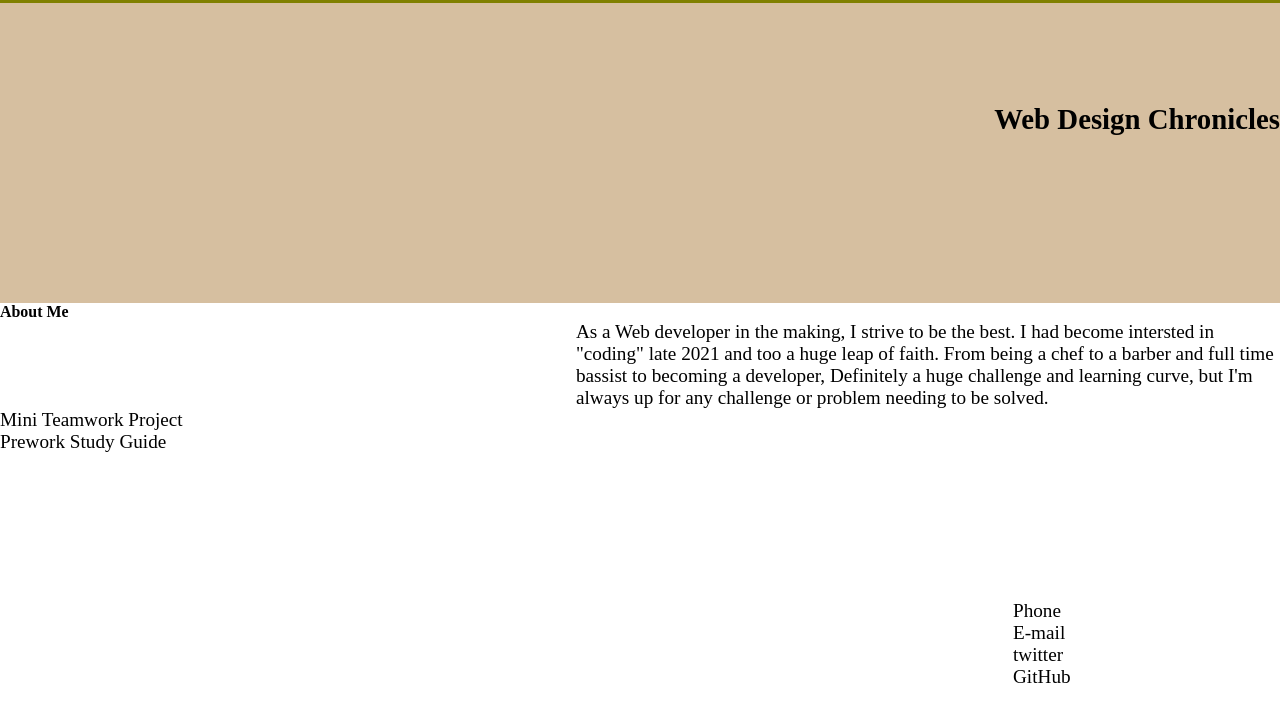
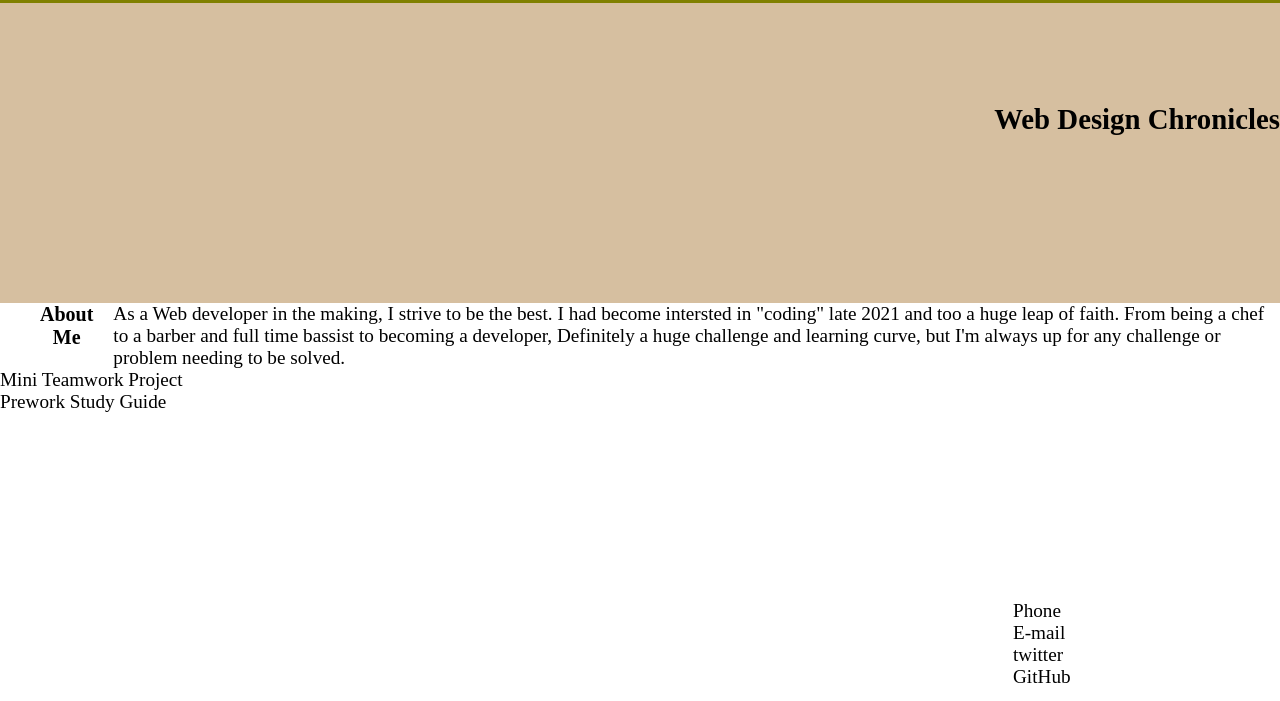
Before and after one commit to KennyB39/kungfu-module-2--challenge, a plain HTML site: page index.html in a window 1280 px wide. Shown: the part 99-800 px from the top of the page. Drawn offline with Linux system fonts and the light colour scheme.

Commit message:
some css

```diff
--- a/index.html
+++ b/index.html
@@ -36,17 +36,18 @@
     <h2>Web Design Chronicles</h2>
 
     <main>
-        <div class="About me">
-            <section>
-                <article>
-                    <h5>About Me</h5>
-                    <h6>As a Web developer in the making, I strive to be the best. I had become intersted in "coding"
-                        late 2021 and too a huge leap of faith. From being a chef to a barber and full time bassist to
-                        becoming a developer, Definitely a huge challenge and learning curve, but I'm always up for any
-                        challenge or problem needing to be solved. </h6>
-                </article>
-            </section>
-        </div>
+        <section class="intro">
+            <div class="flex-row">
+                <h5 class="section-title">About Me</h5>
+                <div class="section-conetent">
+                <p>As a Web developer in the making, I strive to be the best. I had become intersted in "coding"
+                    late 2021 and too a huge leap of faith. From being a chef to a barber and full time bassist to
+                    becoming a developer, Definitely a huge challenge and learning curve, but I'm always up for any
+                    challenge or problem needing to be solved. </p>
+
+                </div>
+            </div>
+        </section>
 
         <section>
             <div class="My work">
--- a/style.css
+++ b/style.css
@@ -13,11 +13,13 @@
   background-color: olive;
   align-items: center;
   color: aliceblue;
+
 }
 
 .navigation {
-  border-bottom: 3px solid rgb(17, 17, 17);
+  /* border-bottom: 3px solid rgb(17, 17, 17); */
   border-collapse: separate;
+  text-decoration: underline;
 }
 
 .navigation {
@@ -27,7 +29,9 @@
   justify-content: space-between;
   font-family: Arial, Helvetica, sans-serif;
   font-size: 120%;
-  overscroll-behavior: inherit;
+}
+a.link{
+
 }
 
 /* .inner_header{
@@ -55,10 +59,27 @@
   font-size: 16px;
   text-indent: 50%;
 } */
-h5{
+.flex-row{
+  display: flex;
+}
+.section-title{
+  /* position: absolute;
+  width: 200px;
+  height: 100px;
+  text-align: justify; */
+  display: flex;
+  text-align: center;
+  font-size: 20px;
+  margin-left: 40px;
+  padding-right: 20px;
+}
+.section-content p{
+  width: 60%;
+  margin-left: 3rem;
+  margin-right: 80px;
+}
 
-}
-h6 {
+  /* .p{
   list-style-type: none;
   margin: 100;
   padding: 150;
@@ -67,7 +88,7 @@ h6 {
   font-size: 100%;
   font-family: 'Times New Roman', Times, serif;
   font-weight: 400;
-}
+} */
 
 h2 {
   /* padding-top: 1px;
```
